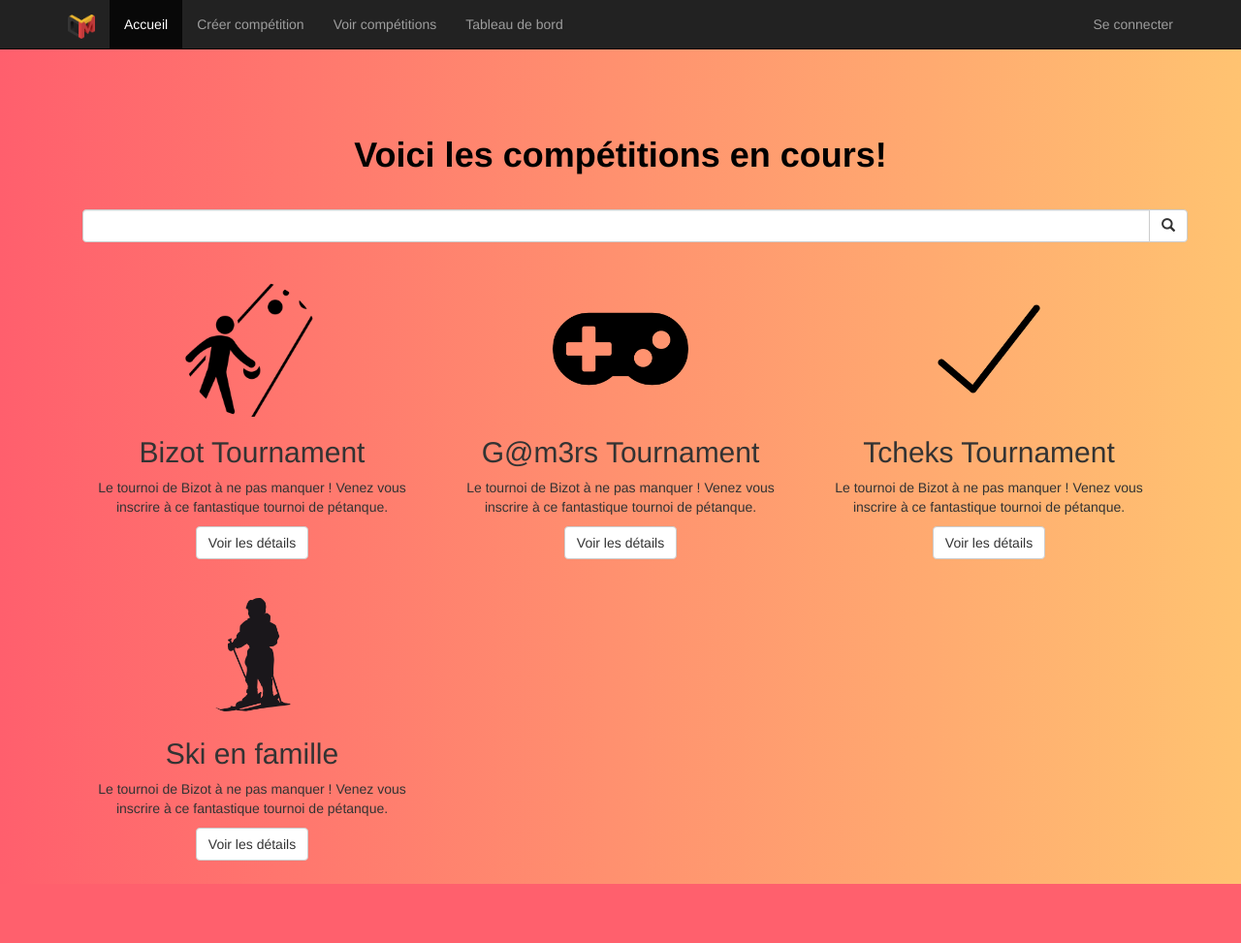
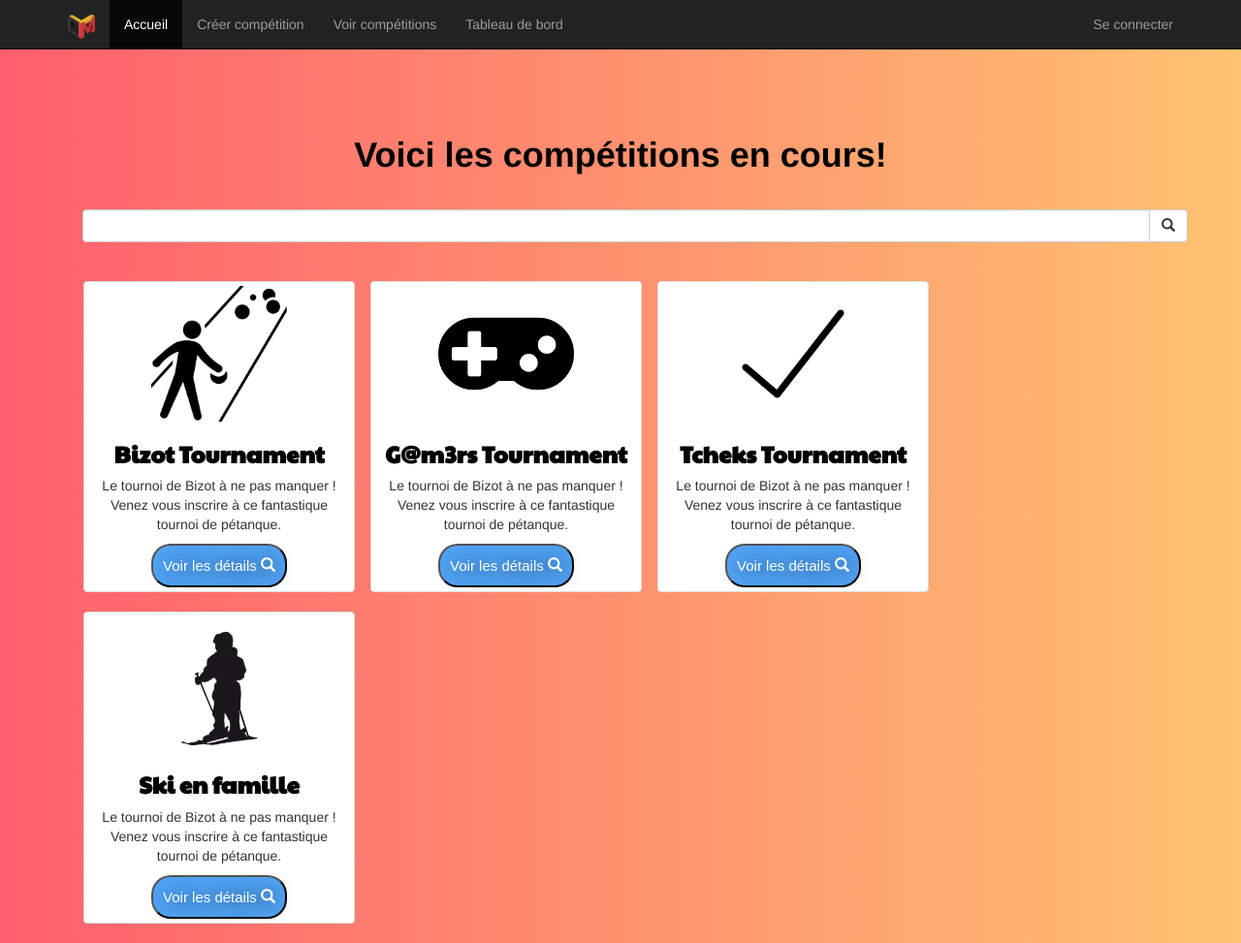
Before and after one commit to ShinKyoken/Cyber_Monsieur_Loyal, a Flask app: page /voir_competition in a window 1280 px wide. Shown: the whole page at 97% size. Before the commit the page ends 912 px from the top, so only its background shows below. Run offline with Flask 2, Linux system fonts and the light colour scheme; some libraries are stand-ins or nearby versions.

Commit message:
Changement de voir compétitions en ajoutant des thumbnails et du CSS

```diff
--- a/appli/static/voirCompetition.css
+++ b/appli/static/voirCompetition.css
@@ -15,7 +15,20 @@ h1{
   padding-top: 5vh;
 }
 
+.cartes{
+  max-width: 35vh;
+  margin-left:2vh;
+}
+
 h2{
+  color:black;
+  font-weight: bold;
+  font-family: Paytone One;
+  font-size: 24px;
+  font-style: normal;
+  font-variant: normal;
+  font-weight: 700;
+  line-height: 26.4px;
   text-align:center;
 }
 
@@ -27,6 +40,16 @@ h2{
   padding-bottom: 1vh;
 } */
 
-.cartes{
-  margin-bottom: 3vh;
+.bouton {
+   border-radius: 20px;
+   color: #FFFFFF;
+   font-family: Arial;
+   font-size: 15px;
+   padding: 10px;
+   background-color: #51A4F6;
+   text-shadow: 1px 1px 20px #000000;
 }
+
+.bouton:hover {
+   background: #1E62D0;
+}
--- a/appli/templates/creerCompetition.html
+++ b/appli/templates/creerCompetition.html
@@ -2,6 +2,7 @@
 {% block styles %}
 {{ super() }}
 <link rel="stylesheet" href="{{ url_for('static', filename='creerCompetition.css') }}">
+<link rel="stylesheet" type="text/css" href="//fonts.googleapis.com/css?family=Paytone+One" />
 {% endblock %}
 {% block main %}
 <div class="container-fluid" id="containerCreerCompetFluid">
--- a/appli/templates/voirCompetition.html
+++ b/appli/templates/voirCompetition.html
@@ -2,10 +2,11 @@
 {% block styles %}
 {{ super() }}
 <link rel="stylesheet" href="{{ url_for('static', filename='voirCompetition.css') }}">
+<link rel="stylesheet" type="text/css" href="//fonts.googleapis.com/css?family=Paytone+One" />
 {% endblock %}
 {% block main %}
 <div class="voirCompetition container-fluid">
-  <div class="container"
+  <div class="container">
   <form role="form" method="POST" action="voirCompetition.html">
     <h1 class="text-center">Voici les compétitions en cours!</h1>
     <div class="recherche input-group container">
@@ -20,31 +21,31 @@
 </div>
   <div class="container divCartes">
     <div class="row center-block">
-         <div class="col-md-4 col-sm-6 cartes">
-           <img class="img-circle center-block" src="../static/petanque.png" alt="Generic placeholder image" width="140" height="140">
+         <div class="col-md-4 col-sm-6 thumbnail cartes">
+           <img class="center-block" src="../static/petanque.png" alt="Generic placeholder image" width="140" height="140">
            <h2>Bizot Tournament</h2>
            <p class="text-center">Le tournoi de Bizot à ne pas manquer ! Venez vous inscrire à ce fantastique tournoi de pétanque.</p>
-           <button class="btn btn-default center-block" href="#">Voir les détails </button>
+           <button class="bouton center-block" href="#">Voir les détails <span class="glyphicon glyphicon-search"></span></button>
          </div><!-- /.col-lg-4 -->
-         <div class="col-md-4 col-sm-6 cartes">
-           <img class="img-circle center-block" src="../static/manette.png" alt="Generic placeholder image" width="140" height="140">
+         <div class="col-md-4 col-sm-6 thumbnail cartes">
+           <img class="center-block" src="../static/manette.png" alt="Generic placeholder image" width="140" height="140">
            <h2>G@m3rs Tournament</h2>
            <p class="text-center">Le tournoi de Bizot à ne pas manquer ! Venez vous inscrire à ce fantastique tournoi de pétanque.</p>
-           <button class="btn btn-default center-block" href="#">Voir les détails </button>
+           <button class="bouton center-block">Voir les détails  <span class="glyphicon glyphicon-search"></span></button>
          </div><!-- /.col-lg-4 -->
-         <div class="col-md-4 col-sm-6 cartes">
-           <img class="img-circle center-block" src="../static/check.png" alt="Generic placeholder image" width="140" height="140">
+         <div class="col-md-4 col-sm-6 thumbnail cartes">
+           <img class="center-block" src="../static/check.png" alt="Generic placeholder image" width="140" height="140">
            <h2>Tcheks Tournament</h2>
            <p class="text-center">Le tournoi de Bizot à ne pas manquer ! Venez vous inscrire à ce fantastique tournoi de pétanque.</p>
-           <button class="btn btn-default center-block" href="#">Voir les détails </button>
+           <button class="bouton center-block" href="#">Voir les détails <span class="glyphicon glyphicon-search"></span></button>
          </div><!-- /.col-lg-4 -->
-         <div class="col-md-4 col-sm-6 cartes">
-           <img class="img-circle center-block" src="../static/ski.png" alt="Generic placeholder image" width="140" height="140">
+         <div class="col-md-4 col-sm-6 thumbnail cartes">
+           <img class="center-block" src="../static/ski.png" alt="Generic placeholder image" width="140" height="140">
            <h2>Ski en famille</h2>
            <p class="text-center">Le tournoi de Bizot à ne pas manquer ! Venez vous inscrire à ce fantastique tournoi de pétanque.</p>
-           <button class="btn btn-default center-block" href="#">Voir les détails </button>
+           <button class="bouton center-block" href="#">Voir les détails <span class="glyphicon glyphicon-search"></span> </button>
          </div><!-- /.col-lg-4 -->
        </div><!-- /.row -->
-  </div>
+     </div>
 </div>
 {% endblock %}
```
Also changed, not shown: appli/static/creerCompetition.css (+12 -0 lines).
